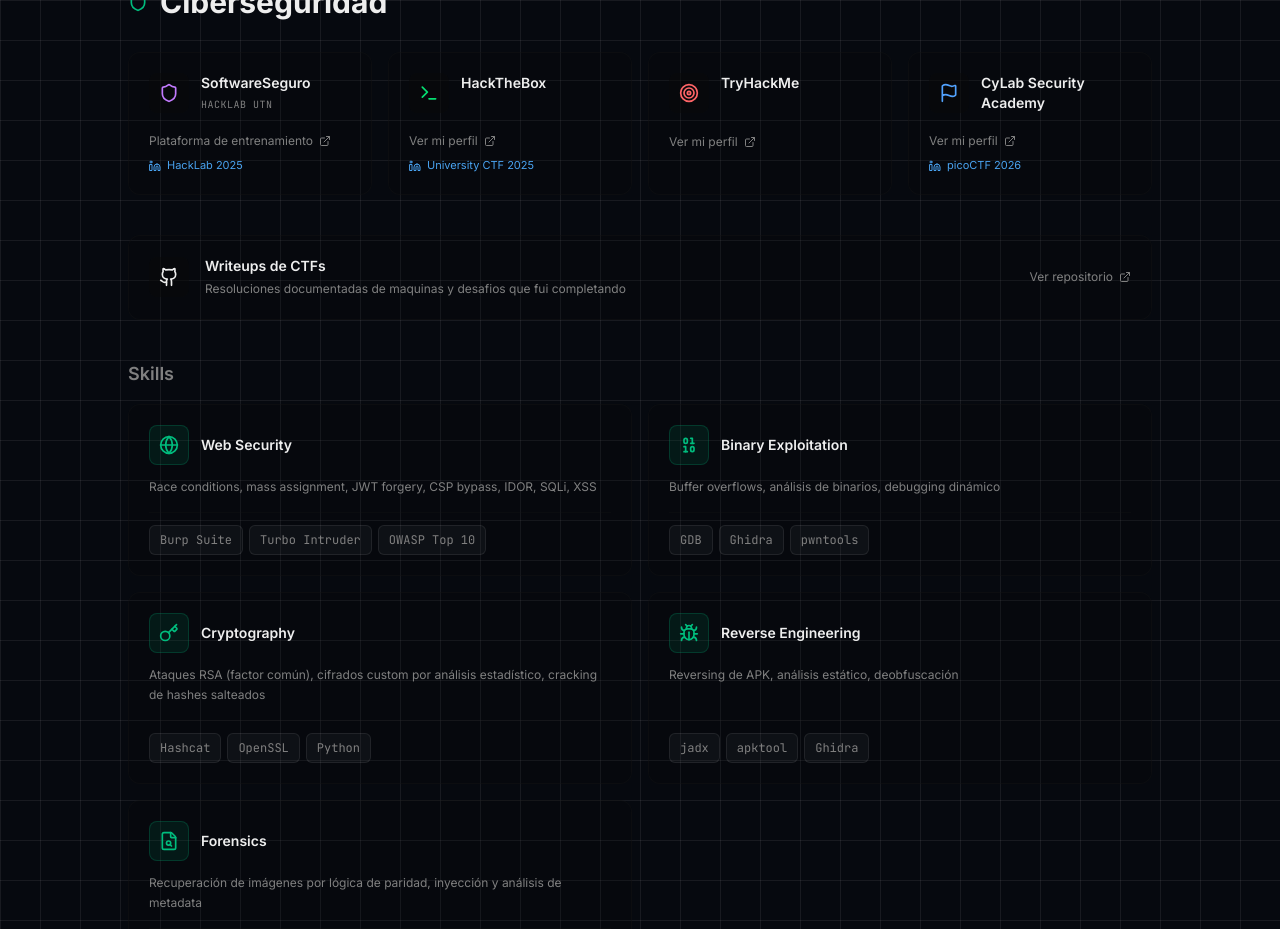
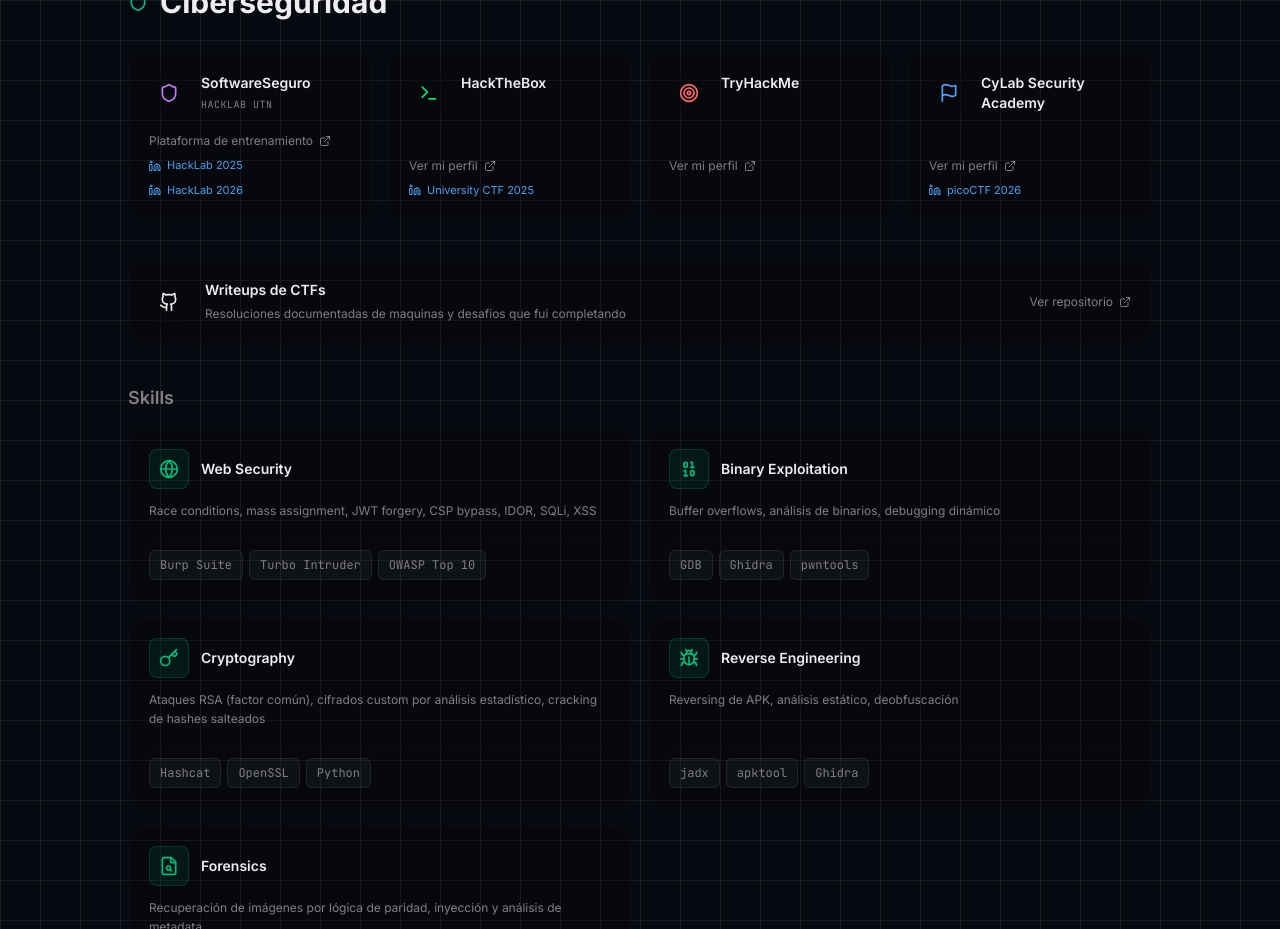
Before and after one commit to gonzaorban/portfolio, a Next.js app: page / in a window 1280 px wide. Shown: the part 2960-3889 px from the top of the page. Built offline with nearby package versions, Linux system fonts and the light colour scheme; no server answers.

Commit message:
Agregar link a publicacion HackLab 2026
Soporta multiples publicaciones de LinkedIn por plataforma (linkedinPosts)
y agrega HackLab 2026 junto a HackLab 2025 en la tarjeta SoftwareSeguro.

Co-Authored-By: Claude Opus 4.8 <noreply@anthropic.com>

```diff
--- a/components/cybersecurity-hub.tsx
+++ b/components/cybersecurity-hub.tsx
@@ -11,8 +11,16 @@ const platforms = [
     icon: Shield,
     color: "text-purple-400",
     link: "https://app.softwareseguro.com.ar/ranking",
-    linkedinUrl: "https://www.linkedin.com/posts/gonzaorban_hacklab-2025-competencia-nacional-de-activity-7382128483705200640-kd0p",
-    linkedinText: "HackLab 2025",
+    linkedinPosts: [
+      {
+        url: "https://www.linkedin.com/posts/gonzaorban_hacklab-2025-competencia-nacional-de-activity-7382128483705200640-kd0p",
+        text: "HackLab 2025",
+      },
+      {
+        url: "https://lnkd.in/p/dmHdpS5Q",
+        text: "HackLab 2026",
+      },
+    ],
   },
   {
     name: "HackTheBox",
@@ -21,8 +29,12 @@ const platforms = [
     icon: Terminal,
     color: "text-green-400",
     link: "https://app.hackthebox.com/users/2634163?profile-top-tab=machines&ownership-period=1M&profile-bottom-tab=prolabs",
-    linkedinUrl: "https://www.linkedin.com/posts/gonzaorban_participaci%C3%B3n-en-el-university-ctf-2025-activity-7409708585808498688-6-kE",
-    linkedinText: "University CTF 2025",
+    linkedinPosts: [
+      {
+        url: "https://www.linkedin.com/posts/gonzaorban_participaci%C3%B3n-en-el-university-ctf-2025-activity-7409708585808498688-6-kE",
+        text: "University CTF 2025",
+      },
+    ],
   },
   {
     name: "TryHackMe",
@@ -31,8 +43,7 @@ const platforms = [
     icon: Target,
     color: "text-red-400",
     link: "https://tryhackme.com/p/gonzaorban",
-    linkedinUrl: null,
-    linkedinText: null,
+    linkedinPosts: [],
   },
   {
     name: "CyLab Security Academy",
@@ -41,8 +52,12 @@ const platforms = [
     icon: Flag,
     color: "text-blue-400",
     link: "https://learn.cylabacademy.org/users/gonzaorban",
-    linkedinUrl: "https://www.linkedin.com/posts/gonzaorban_participaci%C3%B3n-en-el-picoctf-2026-activity-7441251000369274881-8dTP",
-    linkedinText: "picoCTF 2026",
+    linkedinPosts: [
+      {
+        url: "https://www.linkedin.com/posts/gonzaorban_participaci%C3%B3n-en-el-picoctf-2026-activity-7441251000369274881-8dTP",
+        text: "picoCTF 2026",
+      },
+    ],
   },
 ]
 
@@ -136,16 +151,19 @@ export function CybersecurityHub() {
                     <ExternalLink className="w-3 h-3 shrink-0" />
                   </a>
 
-                  {platform.linkedinUrl ? (
+                  {platform.linkedinPosts.length > 0 ? (
+                    platform.linkedinPosts.map((post) => (
                       <a
-                      href={platform.linkedinUrl}
+                        key={post.url}
+                        href={post.url}
                         target="_blank"
                         rel="noopener noreferrer"
                         className="link-anim link-linkedin text-[11px]"
                       >
                         <Linkedin className="w-3 h-3 shrink-0" />
-                      <span>{platform.linkedinText}</span>
+                        <span>{post.text}</span>
                       </a>
+                    ))
                   ) : (
                     /* Reserva el alto del segundo link para que las tarjetas
                        sin publicacion no queden desalineadas */
```
Lines whose indentation alone changed are shown as unchanged.
